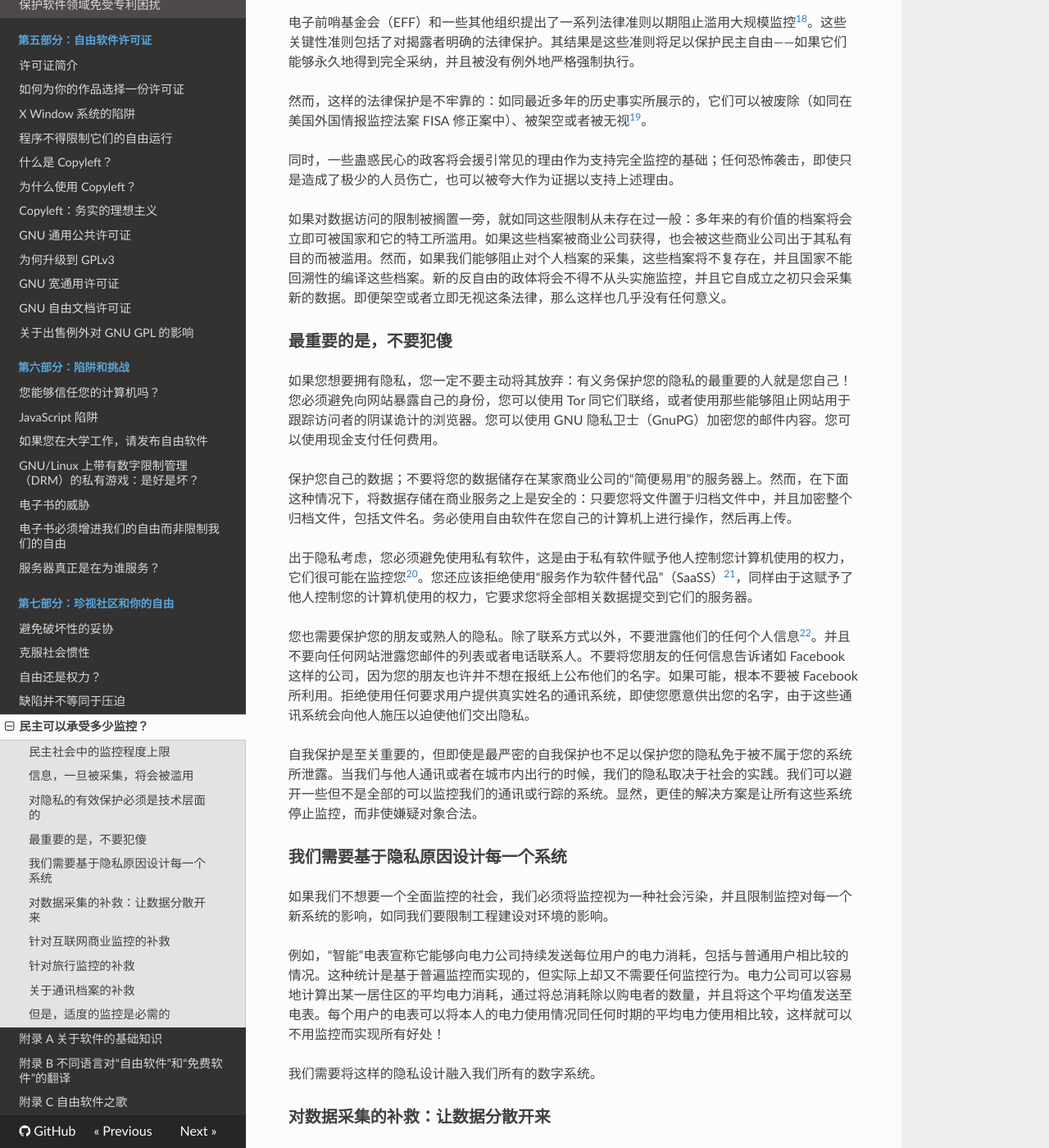
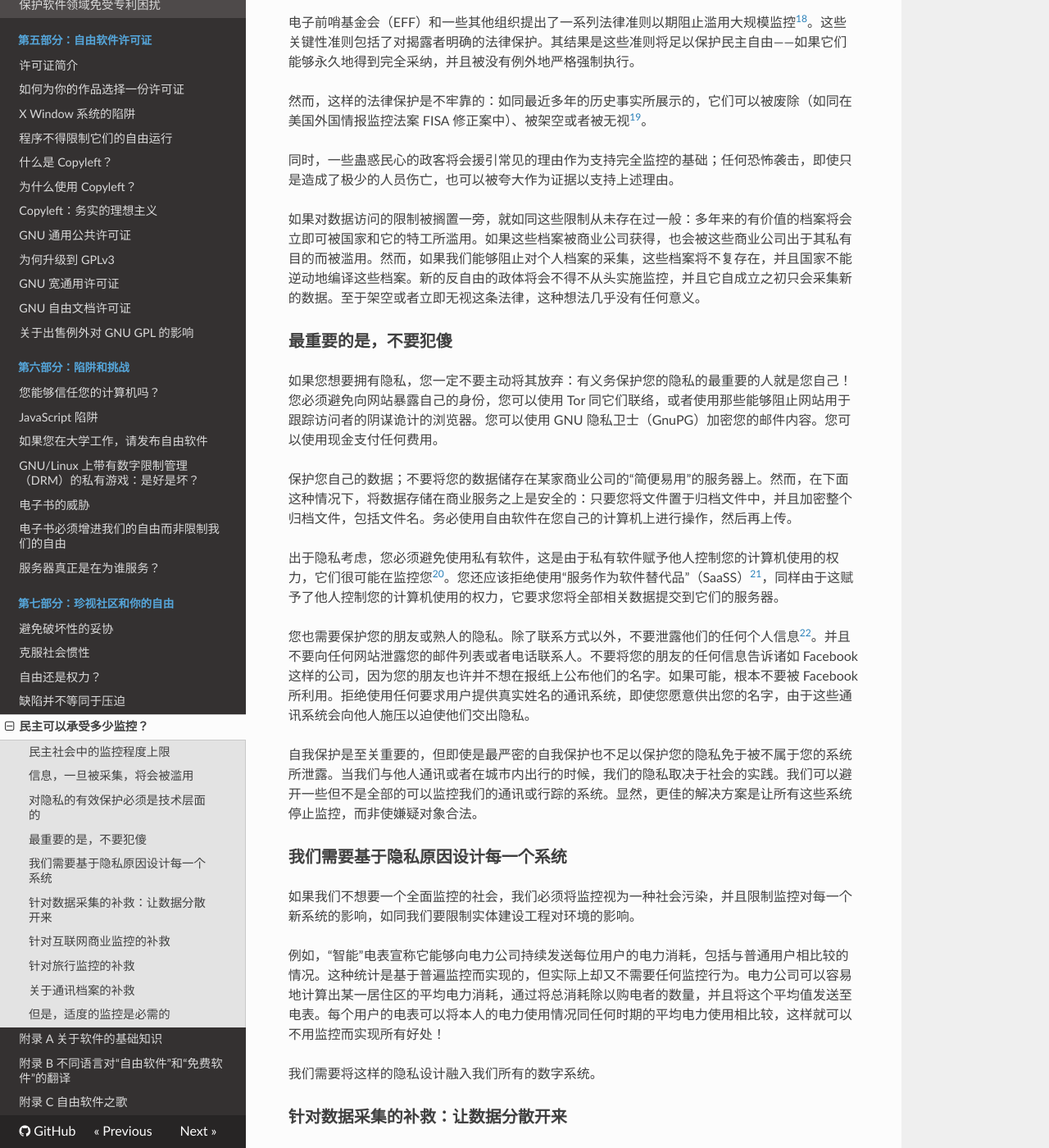
Before and after one commit to beijinglug/fsfs-zh, an MkDocs documentation site: the page built from docs/surveillance-vs-democracy.md, in a window 1280 px wide and 1400 px high, scrolled down 1746 px. Shown: the whole window at 82% size. Built offline with MkDocs 1.6.1, drawn with Linux system fonts in a browser that asks for light colours; nearby versions of some CDN libraries; old or Windows-style settings are respelled for this version of MkDocs; some of the changed text lies outside the part shown.

Commit message:
Major revisions by Nadebula
Fixed a translation for a partial negation, which was originally correct in my version
Changed the translation for "cracker" or "security breaker"

```diff
--- a/docs/surveillance-vs-democracy.md
+++ b/docs/surveillance-vs-democracy.md
@@ -10,25 +10,25 @@
 
 如同我们已经倡导了 30 多年的，使用自由软件是掌控我们自己的数字生活的第一步。这也包括了避免被监控。我们不可能信任任何私有软件；由于美国国家安全局（NSA）通过利用[^surveilance-2]甚至还有制造[^surveilance-3]私有软件中的安全漏洞来入侵我们自己的计算机和路由器。自由软件赋予了我们控制自己计算机的权利，但仅凭这一点并不足以在我们涉足互联网的时候保护我们的隐私[^surveilance-4]。
 
-美国国内“限制国内监控权力”[^surveilance-5]的两党立法已经被提出，但它依赖于限制政府对我们的虚拟档案的使用。如果能通过“逮捕揭露者”来获取足够信息以确认此人身份，这样是不会保护揭露者的。我们需要做的更多。
+美国国内“限制国内监控权力”[^surveilance-5]的两党立法已经被提出，但它依赖于限制政府对我们的虚拟档案的使用。这不足以保护揭露者，如果“逮捕揭露者”是获取足够信息以确认此人身份的基础。我们需要做得更多。
 
 ### 民主社会中的监控程度上限
 
 如果揭露者不敢揭发罪行和谎言，我们将会失去对政府和制度仅存的有效控制。这可以解释为何那种使得国家可以知道是谁同记者进行交谈的监控行为是过分的——超出了民主所能承受的范围。
 
-在 2011 年，一位匿名的美国政府官员不怀好意地告诉新闻工作者：美国政府并不会因为“我们知道你同谁交谈”为理由，而不传唤记者[^surveilance-6]。有时，记者的通话记录将会被传唤以获知这个问题的答案[^surveilance-7]。但是，斯诺登已经向我们展示了，它们实际上将会在任何时刻传唤美国境内的任何人的所有通话记录，通过 Verizon [^surveilance-8]或其他通讯公司[^surveilance-9]。
+在 2011 年，一位匿名的美国政府官员不怀好意地告诉新闻工作者：美国政府在传唤记者时，并不会以“我们知道你同谁交谈”作为理由[^surveilance-6]。有时，记者的通话记录将会被传唤以获知这个问题的答案[^surveilance-7]。但是，斯诺登已经向我们展示了，它们实际上将会在任何时刻传唤美国境内的任何人的所有通话记录，通过 Verizon [^surveilance-8]或其他通讯公司[^surveilance-9]。
 
 反对者和持不同政见者的活动需要对国家保密，由于国家将会主动对他们施展阴谋诡计。美国公民自由联盟（ACLU）已经指出美国政府对和平的持不同政见者和组织所进行的系统性渗透行为，理由是他们当中可能潜伏着恐怖分子[^surveilance-10]。
 
 ### 信息，一旦被采集，将会被滥用
 
-当人们认识到普遍监控的级别过高的时候，他们的第一反应可能会是提议限制对采集到的数据的访问。这听起来很好，但这甚至丝毫不能解决问题，即使假定政府遵守这条规则。（美国国家安全局（NSA）曾经欺骗美国外国情报监控法庭（FISA），后者声称它不能有效地证实 NSA 有义务对其监控行为作出说明[^surveilance-11]。犯罪的嫌疑将成为访问这些数据的理由，于是，一旦揭露者被指控从事间谍活动，试图找到这个间谍将会为访问所采集到的数据提供理由。
+当人们认识到普遍监控的级别过高的时候，他们的第一反应可能会是提议限制对采集到的数据的访问。这听起来很好，但这甚至丝毫不能解决问题，即使假定政府遵守这条规则。（美国国家安全局（NSA）曾经欺骗美国外国情报监控法庭（FISA），后者声称它不能有效地证实 NSA 有义务对其监控行为作出说明[^surveilance-11]。）犯罪的嫌疑将成为访问这些数据的理由，于是，一旦揭露者被指控从事间谍活动，试图找到这个间谍将会为访问所采集到的数据提供理由。
 
 此外，国家监控系统的工作人员会出于个人原因滥用数据。一些 NSA 特工使用美国国家监控系统来跟踪他们的情人——不论是过去的、现在的还是正在追求的——并将这种做法称为 LOVEINT[^surveilance-12]。NSA 宣称它已经发现了几次这样的行为并对其进行了处罚；但是我们不知道还有多少次这样的行为没有抓到。然而，这些事件并不会让我们感到惊讶，由于警方已经长期利用他们可访问的驾照记录以跟踪那些迷倒了他们的对象。这种行为称之为“查询车牌获得约会”（running a plate for a date）[^surveilance-13]。
 
 监控数据总会被用于其他目的，即使这是被禁止的。只要数据被采集，国家就有可能访问它们。国家可以用极坏的方式滥用这些数据，发生在欧洲[^surveilance-14]和美国[^surveilance-15]的一些例子证实了这一点。
 
-国家所采集的个人信息同样可能由于服务器的安全措施被攻陷而被境外破解者获得，甚至是被那些效力于敌对国家的破解者获得[^surveilance-16]。
+国家所采集的个人信息同样可能由于服务器的安全措施被攻陷而被境外骇客获得，甚至是被那些效力于敌对国家的骇客获得[^surveilance-16]。
 
 政府可以轻松地利用大规模监控能力直接颠覆民主制度[^surveilance-17]。
 
@@ -42,7 +42,7 @@
 
 同时，一些蛊惑民心的政客将会援引常见的理由作为支持完全监控的基础；任何恐怖袭击，即使只是造成了极少的人员伤亡，也可以被夸大作为证据以支持上述理由。
 
-如果对数据访问的限制被搁置一旁，就如同这些限制从未存在过一般：多年来的有价值的档案将会立即可被国家和它的特工所滥用。如果这些档案被商业公司获得，也会被这些商业公司出于其私有目的而被滥用。然而，如果我们能够阻止对个人档案的采集，这些档案将不复存在，并且国家不能回溯性的编译这些档案。新的反自由的政体将会不得不从头实施监控，并且它自成立之初只会采集新的数据。即便架空或者立即无视这条法律，那么这样也几乎没有任何意义。
+如果对数据访问的限制被搁置一旁，就如同这些限制从未存在过一般：多年来的有价值的档案将会立即可被国家和它的特工所滥用。如果这些档案被商业公司获得，也会被这些商业公司出于其私有目的而被滥用。然而，如果我们能够阻止对个人档案的采集，这些档案将不复存在，并且国家不能逆动地编译这些档案。新的反自由的政体将会不得不从头实施监控，并且它自成立之初只会采集新的数据。至于架空或者立即无视这条法律，这种想法几乎没有任何意义。
 
 ### 最重要的是，不要犯傻
 
@@ -50,21 +50,21 @@
 
 保护您自己的数据；不要将您的数据储存在某家商业公司的“简便易用”的服务器上。然而，在下面这种情况下，将数据存储在商业服务之上是安全的：只要您将文件置于归档文件中，并且加密整个归档文件，包括文件名。务必使用自由软件在您自己的计算机上进行操作，然后再上传。
 
-出于隐私考虑，您必须避免使用私有软件，这是由于私有软件赋予他人控制您计算机使用的权力，它们很可能在监控您[^surveilance-20]。您还应该拒绝使用“服务作为软件替代品”（SaaSS）[^surveilance-21]，同样由于这赋予了他人控制您的计算机使用的权力，它要求您将全部相关数据提交到它们的服务器。
+出于隐私考虑，您必须避免使用私有软件，这是由于私有软件赋予他人控制您的计算机使用的权力，它们很可能在监控您[^surveilance-20]。您还应该拒绝使用“服务作为软件替代品”（SaaSS）[^surveilance-21]，同样由于这赋予了他人控制您的计算机使用的权力，它要求您将全部相关数据提交到它们的服务器。
 
-您也需要保护您的朋友或熟人的隐私。除了联系方式以外，不要泄露他们的任何个人信息[^surveilance-22]。并且不要向任何网站泄露您邮件的列表或者电话联系人。不要将您朋友的任何信息告诉诸如 Facebook 这样的公司，因为您的朋友也许并不想在报纸上公布他们的名字。如果可能，根本不要被 Facebook 所利用。拒绝使用任何要求用户提供真实姓名的通讯系统，即使您愿意供出您的名字，由于这些通讯系统会向他人施压以迫使他们交出隐私。
+您也需要保护您的朋友或熟人的隐私。除了联系方式以外，不要泄露他们的任何个人信息[^surveilance-22]。并且不要向任何网站泄露您的邮件列表或者电话联系人。不要将您的朋友的任何信息告诉诸如 Facebook 这样的公司，因为您的朋友也许并不想在报纸上公布他们的名字。如果可能，根本不要被 Facebook 所利用。拒绝使用任何要求用户提供真实姓名的通讯系统，即使您愿意供出您的名字，由于这些通讯系统会向他人施压以迫使他们交出隐私。
 
 自我保护是至关重要的，但即使是最严密的自我保护也不足以保护您的隐私免于被不属于您的系统所泄露。当我们与他人通讯或者在城市内出行的时候，我们的隐私取决于社会的实践。我们可以避开一些但不是全部的可以监控我们的通讯或行踪的系统。显然，更佳的解决方案是让所有这些系统停止监控，而非使嫌疑对象合法。
 
 ### 我们需要基于隐私原因设计每一个系统
 
-如果我们不想要一个全面监控的社会，我们必须将监控视为一种社会污染，并且限制监控对每一个新系统的影响，如同我们要限制工程建设对环境的影响。
+如果我们不想要一个全面监控的社会，我们必须将监控视为一种社会污染，并且限制监控对每一个新系统的影响，如同我们要限制实体建设工程对环境的影响。
 
 例如，“智能”电表宣称它能够向电力公司持续发送每位用户的电力消耗，包括与普通用户相比较的情况。这种统计是基于普遍监控而实现的，但实际上却又不需要任何监控行为。电力公司可以容易地计算出某一居住区的平均电力消耗，通过将总消耗除以购电者的数量，并且将这个平均值发送至电表。每个用户的电表可以将本人的电力使用情况同任何时期的平均电力使用相比较，这样就可以不用监控而实现所有好处！
 
 我们需要将这样的隐私设计融入我们所有的数字系统。
 
-### 对数据采集的补救：让数据分散开来
+### 针对数据采集的补救：让数据分散开来
 
 使监控行为不危害隐私的一种方式是使数据保持分散状态从而难于访问。老式的安保摄像头对隐私很少构成威胁[^surveilance-23]，由于录像数据存储在安装这些设备的营业场所内，并且至多被保存几周。由于访问这些数据相对困难，这种数据采集行动从未被大规模部署；只有当某人报导一起犯罪行为时，这些影响数据才会被访问。每天对数以百万计的数据卡带进行人工采集再进行观看或复制几乎是不现实的。
 
@@ -106,7 +106,7 @@
 
 只要通讯系统创建这样的通讯档案，不受监视的通讯就不可能实现。因此创建或记录这些通讯档案应该被判定为非法。ISP 和电信公司必须不被允许长期保存这些信息，或者在没有法庭命令的情况下长期监控某一特定人群。
 
-这种解决方案并不完全令人满意，由于这实际上并不能阻止政府在通讯信息生成的时候立即对其进行采集——这正是美国政府对部分或全部电信公司所做的[^surveilance-34]。我们可能必须依靠法律禁止这种行为。但是，这种假设比现实的状况好得多，现实中的相关法律（美国爱国者法案，我称之为 PAT RIOT Act）并不明确禁止这种行为。此外，如果政府重启这种监控，它不应得到重启监控的时间点之前发生的每位用户的通话记录数据。
+这种解决方案并不完全令人满意，由于这实际上并不能阻止政府在通讯信息生成的时候立即对其进行采集——这正是美国政府对部分或全部电信公司所做的[^surveilance-34]。我们可能必须依靠法律禁止这种行为。但是，这种假设比现实的状况好得多，现实中的相关法律（美国爱国者法案，我称之为 PAT RIOT Act，即“镇压暴动法案”）并不明确禁止这种行为。此外，如果政府重启这种监控，它不应得到重启监控的时间点之前发生的每位用户的通话记录数据。
 
 为了保护您的电子邮件联系人的隐私，一种简单的方式是您和他人都使用某个不会与您所在国家政府进行合作的国家提供的邮件服务，并且在通讯过程中使用加密。然而，Ladar Levison（Lavabit 的拥有者，美国监控系统试图对其邮件服务实现完全控制）提出了一种更为高级的加密系统设想：您向我的邮件服务的某位用户发送邮件，我的邮件服务所知道的只是我收到了来自您所使用的邮件服务的某位用户的邮件，但难以确认是您向我发送了邮件。
 
```
Also changed, not shown: other parts of docs/surveillance-vs-democracy.md (+1 -1 lines).
